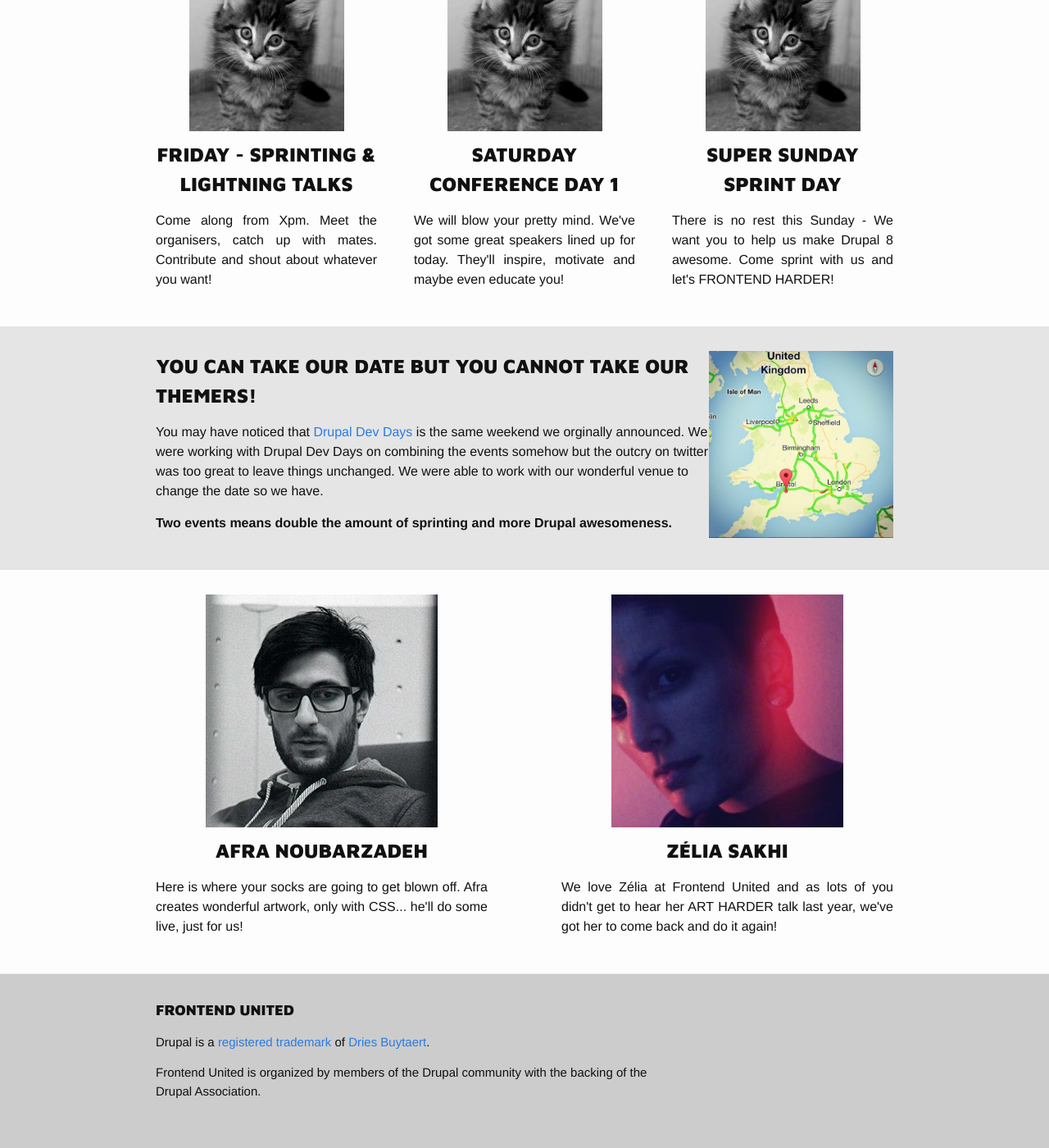
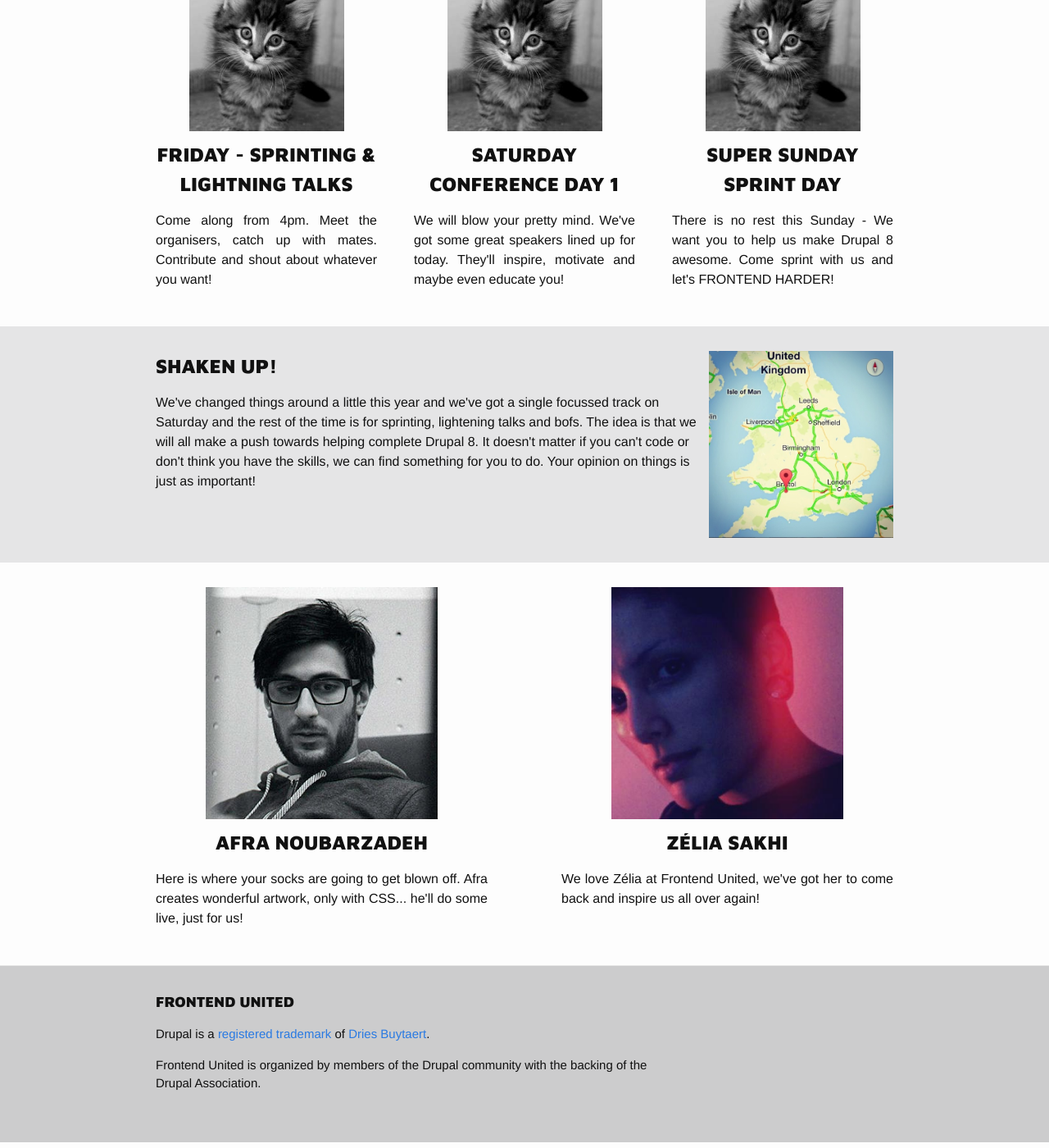
Before and after one commit to drupal-frontend/feu2015, a Jekyll site: the page built from index.html, in a window 1280 px wide and 1400 px high, scrolled down 853 px. Shown: the whole window at 82% size. Built offline with Jekyll 4.4.1, drawn with Linux system fonts in a browser that asks for light colours; Markdown is read by kramdown in place of the engine named in the settings; some of the changed text lies outside the part shown.

Commit message:
updated text

```diff
--- a/_includes/photo-1-section.html
+++ b/_includes/photo-1-section.html
@@ -3,8 +3,8 @@
     <h2>Grab your ticket now</h2>
     <p>Tickets are available now and gives you access to the entire event.</p>
     <button href="https://ti.to/frontendunited/bristol-2015" title="Buy your ticket today"> Buy ticket now</button>
-    <p><strong>Early bird</strong> until 14th March <strong>£45</strong> </p>
-    <p><strong>Standard ticket</strong> 15th March - 18th May <strong>£65</strong></p>
-    <p><strong>Late-comers</strong> 18th May to showtime <strong>£85</strong></p>
+    <p><strong>Early bird</strong> until 30th April <strong>£45</strong> </p>
+    <p><strong>Standard ticket</strong> 1st May - 1st June <strong>£65</strong></p>
+    <p><strong>Late-comers</strong> 1st June - Showtime <strong>£85</strong></p>
   </div>
 </div>
--- a/_includes/text-opt-img-no-columns.html
+++ b/_includes/text-opt-img-no-columns.html
@@ -1,7 +1,7 @@
 <div class="section no-columns">
   <div class="wrapper">
     <img src="public/images/map.jpg" alt="Bristol, UK" />
-    <h2>You can take our date but you cannot take our themers!</h2>
-    <p>You may have noticed that <a href="http://montpellier2015.drupaldays.org/">Drupal Dev Days</a> is the same weekend we orginally announced. We were working with Drupal Dev Days on combining the events somehow but the outcry on twitter was too great to leave things unchanged. We were able to work with our wonderful venue to change the date so we have.</p><p><strong>Two events means double the amount of sprinting and more Drupal awesomeness.</strong> </p>
+    <h2>Shaken up!</h2>
+    <p>We've changed things around a little this year and we've got a single focussed track on Saturday and the rest of the time is for sprinting, lightening talks and bofs. The idea is that we will all make a push towards helping complete Drupal 8. It doesn't matter if you can't code or don't think you have the skills, we can find something for you to do. Your opinion on things is just as important! </p>
   </div>
 </div>
--- a/_includes/three-column-opt-imgs.html
+++ b/_includes/three-column-opt-imgs.html
@@ -3,7 +3,7 @@
     <div class="column">
       <img src="public/images/cat.jpg" alt="I am a cat" />
       <h2>Friday - Sprinting & lightning talks</h2>
-      <p>Come along from Xpm. Meet the organisers, catch up with mates. Contribute and shout about whatever you want!</p>
+      <p>Come along from 4pm. Meet the organisers, catch up with mates. Contribute and shout about whatever you want!</p>
     </div>
     <div class="column">
       <img src="public/images/cat.jpg" alt="I am a cat" />
--- a/_includes/two-column-opt-imgs.html
+++ b/_includes/two-column-opt-imgs.html
@@ -8,7 +8,7 @@
     <div class="column last">
       <img src="public/images/zelia.jpg" alt="I am a cat" />
       <h2>Zélia Sakhi</h2>
-      <p>We love Zélia at Frontend United and as lots of you didn't get to hear her ART HARDER talk last year, we've got her to come back and do it again!  </p>
+      <p>We love Zélia at Frontend United, we've got her to come back and inspire us all over again!  </p>
     </div>
   </div>
 </div>
```
